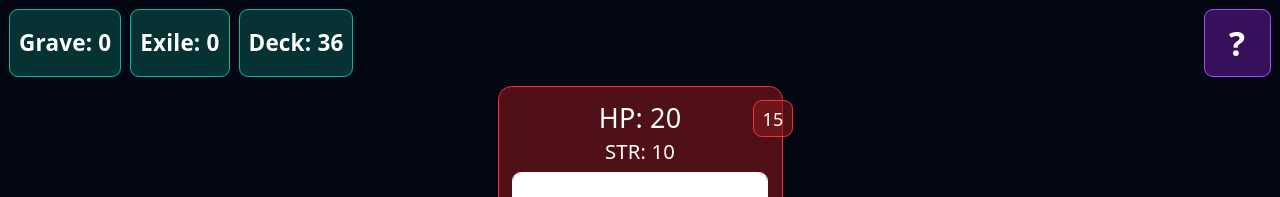
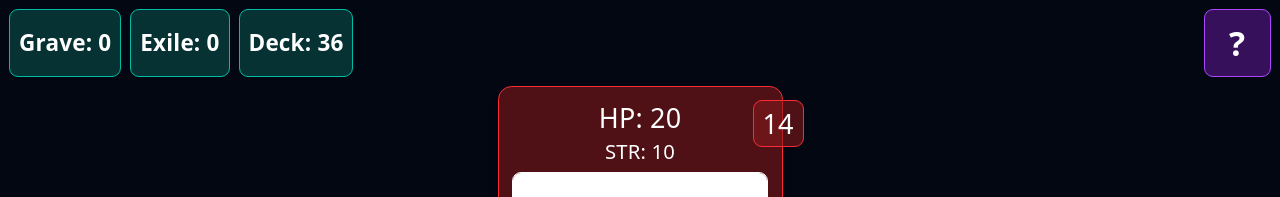
Before and after one commit to Lykae/cardburn, a React (Vite) app: page / in a window 1280 px wide. Both pictures are taken after a click on the button "Start Game". Shown: the top 197 px of the page. Built offline with nearby package versions, Linux system fonts and the light colour scheme.

Commit message:
fix animalcompanion canplay, fix enemycount

```diff
--- a/src/components/GameBoard.tsx
+++ b/src/components/GameBoard.tsx
@@ -94,8 +94,8 @@ export default function GameBoard() {
           <div className="text-center px-3 pb-2">
             {game.currentEnemy && (
               <div className="mt-2 inline-block bg-red-900/60 border border-red-500 rounded-xl p-3 shadow-lg">
-                <button className="absolute px-2 py-1 ml-15 md:ml-25 bg-red-900/60 border border-red-500 rounded-lg">
-                  {game.getEnemyCount()}
+                <button className="absolute px-2 py-1 ml-15 md:ml-30 md:text-2xl lg:ml-25 bg-red-900/60 border border-red-500 rounded-lg">
+                  {game.enemyQueue.length}
                 </button>
                 <p className="text-lg md:text-2xl">
                   HP: {game.currentEnemy.health}
--- a/src/game/logic/useGame.ts
+++ b/src/game/logic/useGame.ts
@@ -187,6 +187,9 @@ export function useGame() {
     if (hasAce(active)) {
       if (active.length >= 2) return false;
       if (card.value === 1) return false;
+      return true;
+    } else if(card.value === 1) {
+      if (active.length > 1) return false;
       return true;
     }
 
@@ -479,11 +482,6 @@ export function useGame() {
     return players.length;
   };
 
-  const getEnemyCount = () => {
-    const d = deckRef.current;
-    return d.enemyJacks.length + d.enemyQueens.length + d.enemyQueens.length;
-  };
-
   return {
     discard,
     exile,
@@ -518,7 +516,6 @@ export function useGame() {
     endTurn,
     canPlayCard,
     getDeckCount,
-    getEnemyCount,
     getPlayerCount
   };
 }
```
